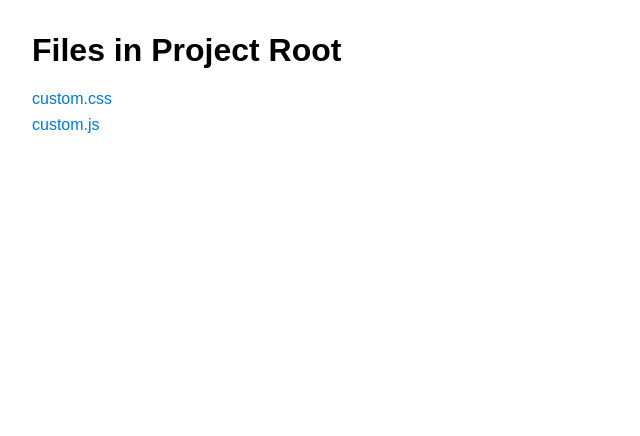
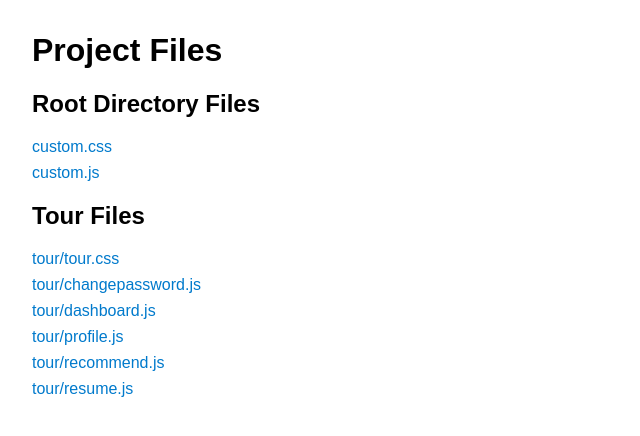
Before and after one commit to wagura-maurice/MicroIdeaResume, a plain HTML site: page index.html in a window 1280 px wide. Shown: the whole page, without its empty margins (0-640 px from the left). Drawn offline with Linux system fonts and the light colour scheme.

Commit message:
update the index to show the tour assets

```diff
--- a/index.html
+++ b/index.html
@@ -27,15 +27,32 @@
     </style>
   </head>
   <body>
-    <h1>Files in Project Root</h1>
-    <ul id="file-list">
-      <!-- Files will be listed here by JavaScript -->
+    <h1>Project Files</h1>
+
+    <h2>Root Directory Files</h2>
+    <ul id="root-files">
+      <!-- Root files will be listed here by JavaScript -->
+    </ul>
+
+    <h2>Tour Files</h2>
+    <ul id="tour-files">
+      <!-- Tour files will be listed here by JavaScript -->
     </ul>
     <script>
-      // List of known files in the root (update as needed)
-      const files = ["custom.css", "custom.js"];
+      // List of known files in the root
+      const rootFiles = ["custom.css", "custom.js"];
+      const tourFiles = [
+        "tour/tour.css",
+        "tour/changepassword.js",
+        "tour/dashboard.js",
+        "tour/profile.js",
+        "tour/recommend.js",
+        "tour/resume.js"
+      ];
 
-      const fileList = document.getElementById("file-list");
+      // Function to create file list items
+      function createFileList(files, containerId) {
+        const container = document.getElementById(containerId);
         files.forEach((file) => {
           const li = document.createElement("li");
           const a = document.createElement("a");
@@ -43,8 +60,13 @@
           a.textContent = file;
           a.className = "file-link";
           li.appendChild(a);
-        fileList.appendChild(li);
+          container.appendChild(li);
         });
+      }
+
+      // Create both file lists
+      createFileList(rootFiles, "root-files");
+      createFileList(tourFiles, "tour-files");
     </script>
   </body>
 </html>
```
Lines whose indentation alone changed are shown as unchanged.
